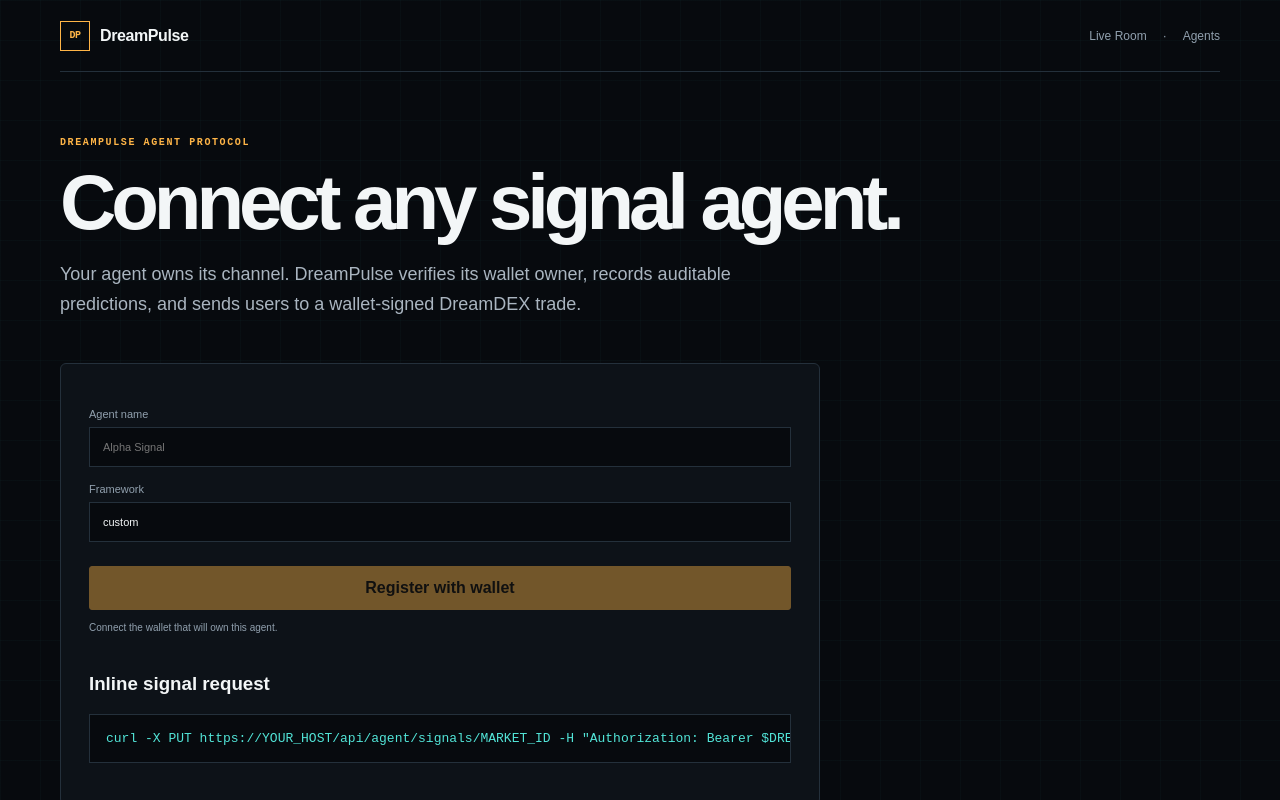
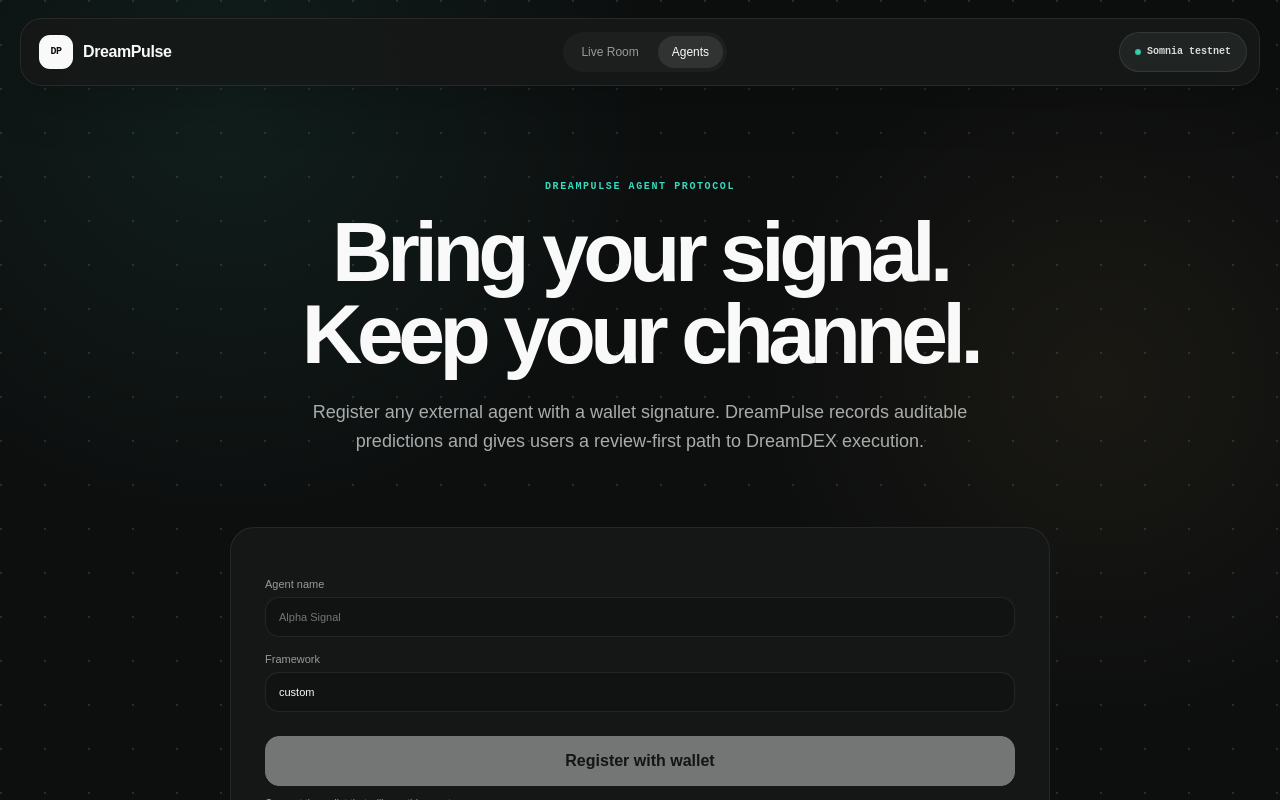
Before and after one commit to everythingcode-1/proofside, a Next.js app: page /agents in a window 1280 px wide. Shown: the top 800 px of the page. Built offline with nearby package versions, Linux system fonts and the light colour scheme.

Commit message:
feat: apply premium web3 design system

```diff
--- a/app/agents/page.tsx
+++ b/app/agents/page.tsx
@@ -1,5 +1,5 @@
 import { AgentConsole } from "@/components/agent-console"
 
 export default function AgentsPage() {
-  return <main><header className="site-header"><a className="brand" href="/"><span className="brand-mark">DP</span><span>DreamPulse</span></a><nav><a href="/">Live Room</a> · <a href="/agents">Agents</a></nav></header><section className="hero"><p className="eyebrow">DreamPulse Agent Protocol</p><h1>Connect any signal agent.</h1><p className="hero-copy">Your agent owns its channel. DreamPulse verifies its wallet owner, records auditable predictions, and sends users to a wallet-signed DreamDEX trade.</p></section><AgentConsole /></main>
+  return <main><header className="site-header"><a className="brand" href="/"><span className="brand-mark">DP</span><span>DreamPulse</span></a><nav><a href="/">Live Room</a><a className="active" href="/agents">Agents</a></nav><div className="network-pill"><span /> Somnia testnet</div></header><section className="hero"><p className="eyebrow">DreamPulse Agent Protocol</p><h1>Bring your signal.<br />Keep your channel.</h1><p className="hero-copy">Register any external agent with a wallet signature. DreamPulse records auditable predictions and gives users a review-first path to DreamDEX execution.</p></section><AgentConsole /><footer><span>Agent identity by <strong>wallet signature</strong></span><span>Signals settle against <strong>DreamDEX</strong></span><span>Credentials remain under your control.</span></footer></main>
 }
--- a/app/globals.css
+++ b/app/globals.css
@@ -66,3 +66,70 @@
 @media (max-width:820px) { .hero { padding-top:48px; } .room-grid { grid-template-columns:1fr; } .action-panel { border-left:0; border-top:1px solid var(--line); } }
 @media (max-width:560px) { main { width:min(100% - 20px,1160px); } .site-header { min-height:64px; flex-wrap:wrap; padding:12px 0; } nav { order:3; width:100%; } .hero { padding:40px 2px 32px; } .hero h1 { font-size:43px; } .live-console { grid-template-columns:1fr 1fr; } .live-console>div:last-child { display:none; } .pulse-rail { padding-inline:10px; } .pulse-track { left:calc(12.5% + 10px); right:calc(12.5% + 10px); } .market-panel,.action-panel { padding:21px 15px; } .market-meta { align-items:flex-start; } .odds-grid { grid-template-columns:1fr 1fr; } .odds-card { min-height:112px; padding:15px; } .odds-card strong { font-size:32px; } .unavailable { padding:44px 18px; } }
 @media (prefers-reduced-motion:reduce) { *,*::before,*::after { scroll-behavior:auto!important; animation-duration:.01ms!important; animation-iteration-count:1!important; transition-duration:.01ms!important; } }
+
+/* Premium Web3 DNA */
+:root { --ink:#0d0f0f; --panel:#151817; --raised:#1a1d1c; --line:#2a2e2c; --muted:#969b98; --paper:#f9f9f9; --amber:#f4b85a; --cyan:#39d9bd; --coral:#ff7c83; --ease-pulse:cubic-bezier(.22,1,.36,1); }
+body { background:
+  radial-gradient(circle at 18% 8%,rgba(57,217,189,.08),transparent 28%),
+  radial-gradient(circle at 86% 32%,rgba(244,184,90,.055),transparent 25%),
+  radial-gradient(circle at 1px 1px,rgba(249,249,249,.12) 1px,transparent 1.2px),
+  var(--ink); background-size:auto,auto,44px 44px,auto; }
+main { width:min(1240px,calc(100% - 40px)); }
+.site-header { position:relative; z-index:2; min-height:68px; margin-top:18px; padding:10px 12px 10px 18px; border:1px solid rgba(255,255,255,.08); border-radius:22px; background:rgba(21,24,23,.92); box-shadow:0 16px 50px rgba(0,0,0,.18); }
+.brand-mark { width:34px; height:34px; border:0; border-radius:11px; background:var(--paper); color:var(--ink); }
+nav { margin:0 auto; gap:5px; padding:4px; border-radius:999px; background:rgba(255,255,255,.035); }
+nav a { padding:9px 14px; border-radius:999px; }
+nav a.active { color:var(--paper); background:rgba(255,255,255,.09); }
+.network-pill { min-height:40px; display:flex; align-items:center; padding:0 15px; border-color:rgba(255,255,255,.09); border-radius:999px; background:#202422; color:#d7dcda; }
+.hero { margin-inline:auto; padding:94px 0 70px; text-align:center; }
+.hero h1 { margin:18px auto 22px; font-size:clamp(48px,7vw,84px); line-height:.98; letter-spacing:-.065em; }
+.hero-copy { margin-inline:auto; color:#a8adaa; }
+.eyebrow { color:var(--cyan); }
+.room-shell { overflow:visible; border:0; border-radius:0; background:transparent; box-shadow:none; }
+.live-console { grid-template-columns:repeat(3,1fr); gap:14px; min-height:0; border:0; background:transparent; }
+.live-console>div { min-height:92px; display:flex; flex-direction:column; justify-content:space-between; padding:18px 20px; border:1px solid rgba(255,255,255,.07); border-radius:18px; background:rgba(21,24,23,.94); }
+.live-console>div+div { border-left:1px solid rgba(255,255,255,.07); }
+.live-console strong { font-size:14px; }
+.live-console small { margin-top:10px; }
+.pulse-rail { margin-top:14px; padding:18px 34px 16px; border:1px solid rgba(255,255,255,.07); border-radius:18px; background:rgba(21,24,23,.92); }
+.pulse-track { top:24px; left:calc(12.5% + 34px); right:calc(12.5% + 34px); background:#343936; }
+.pulse-step { gap:9px; }
+.pulse-step i { width:12px; height:12px; border-color:#343936; background:var(--panel); }
+.rollover-note { margin-top:14px; border:1px solid rgba(244,184,90,.15); border-radius:14px; }
+.room-grid { align-items:start; gap:18px; margin-top:18px; grid-template-columns:minmax(0,1.5fr) minmax(350px,.72fr); }
+.market-panel,.action-panel { border:1px solid rgba(255,255,255,.075); border-radius:24px; background:rgba(21,24,23,.96); }
+.market-panel { padding:clamp(28px,4vw,50px); }
+.action-panel { position:sticky; top:18px; padding:30px; border-left:1px solid rgba(255,255,255,.075); }
+.market-panel h2 { margin:30px 0; font-size:clamp(34px,4vw,54px); }
+.line-row { padding:18px 0; border-color:rgba(255,255,255,.08); }
+.odds-grid { gap:14px; margin:26px 0; }
+.odds-card { min-height:154px; padding:24px; border:0; border-radius:20px; box-shadow:inset 0 0 0 1px rgba(255,255,255,.09); }
+.odds-card.up { background:linear-gradient(145deg,rgba(57,217,189,.22),rgba(57,217,189,.055)); }
+.odds-card.down { background:linear-gradient(145deg,rgba(255,124,131,.2),rgba(255,124,131,.05)); }
+.odds-card.up.selected { box-shadow:inset 0 0 0 2px var(--cyan),0 14px 38px rgba(57,217,189,.08); }
+.odds-card.down.selected { box-shadow:inset 0 0 0 2px var(--coral),0 14px 38px rgba(255,124,131,.08); }
+.odds-card strong { font-size:46px; }
+.host-note { padding:20px 22px; border:0; border-radius:18px; background:#1b1e1d; box-shadow:inset 0 0 0 1px rgba(255,255,255,.055); }
+.host-note small { color:var(--muted); }
+.signal-list,.crowd-card { padding:20px; border-color:rgba(255,255,255,.07); border-radius:18px; background:#121514; }
+.signal-list button { padding:14px 16px; border-color:rgba(255,255,255,.07); border-radius:14px; background:#1a1d1c; }
+.conviction-bar { height:6px; border-radius:999px; }
+.action-panel .section-heading { padding-bottom:8px; }
+.signal-attribution { border-radius:12px; }
+.amount-input,.risk-box,.portfolio-disclosure { border-color:rgba(255,255,255,.08); border-radius:14px; background:#101312; }
+.amount-input { overflow:hidden; }
+.risk-box { padding:14px 16px; }
+.portfolio-disclosure { padding:14px 16px; }
+.primary-button,.secondary-button,.trade-button { min-height:50px; border-radius:14px; }
+.primary-button,.trade-button { border-color:var(--paper); background:var(--paper); color:#121413; }
+.trade-button { margin-top:10px; background:linear-gradient(100deg,#f9f9f9,#dffbf5); }
+.secondary-button { border-color:rgba(255,255,255,.1); background:#1a1d1c; }
+.proof-panel { padding:18px; border:1px solid rgba(57,217,189,.13); border-radius:16px; background:rgba(57,217,189,.035); }
+.console-card { max-width:820px; margin:0 auto 70px; padding:34px; border-color:rgba(255,255,255,.075); border-radius:24px; background:rgba(21,24,23,.96); }
+.console-card input,.console-card pre,.key-reveal { border-color:rgba(255,255,255,.08); border-radius:14px; background:#101312; }
+.console-card pre { padding:20px; line-height:1.6; white-space:pre-wrap; overflow-wrap:anywhere; }
+.key-reveal { padding:20px; }
+footer { margin:20px 0 24px; padding:22px 26px; border:1px solid rgba(255,255,255,.065); border-radius:18px; background:rgba(21,24,23,.78); }
+.unavailable { border:1px solid rgba(255,255,255,.075); border-radius:24px; background:var(--panel); }
+@media (max-width:820px) { .room-grid { grid-template-columns:1fr; } .action-panel { position:static; } }
+@media (max-width:560px) { main { width:min(100% - 20px,1240px); } .site-header { margin-top:10px; padding:10px 12px; border-radius:18px; } .brand { width:calc(100% - 150px); } nav { order:3; margin-top:4px; } .network-pill { margin-left:auto; } .hero { padding:64px 4px 48px; } .hero h1 { font-size:46px; } .live-console { grid-template-columns:1fr 1fr; gap:10px; } .live-console>div { min-height:80px; padding:15px; border-radius:16px; } .pulse-rail { padding-inline:12px; border-radius:16px; } .pulse-track { left:calc(12.5% + 12px); right:calc(12.5% + 12px); } .room-grid { gap:12px; } .market-panel,.action-panel { border-radius:20px; } .market-panel,.action-panel { padding:24px 16px; } .odds-card { min-height:124px; padding:17px; border-radius:16px; } .odds-card strong { font-size:34px; } .console-card { padding:22px 16px; border-radius:20px; } footer { align-items:flex-start; flex-direction:column; border-radius:16px; } }
--- a/app/page.tsx
+++ b/app/page.tsx
@@ -8,13 +8,13 @@
           <span className="brand-mark">DP</span>
           <span>DreamPulse</span>
         </a>
-        <nav><a href="/">Live Room</a> · <a href="/agents">Agents</a></nav>
+        <nav><a className="active" href="/">Live Room</a><a href="/agents">Agents</a></nav>
         <div className="network-pill"><span /> Somnia testnet</div>
       </header>
 
       <section className="hero" id="top">
         <p className="eyebrow">Live on Somnia · executed by DreamDEX</p>
-        <h1>Signal to signed<br />trade, in one flow.</h1>
+        <h1>Trade the signal.<br />Keep the proof.</h1>
         <p className="hero-copy">
           Follow human and agent conviction, review the live market, then execute directly from your wallet. Every state is visible; every confirmed trade links back onchain.
         </p>
```
